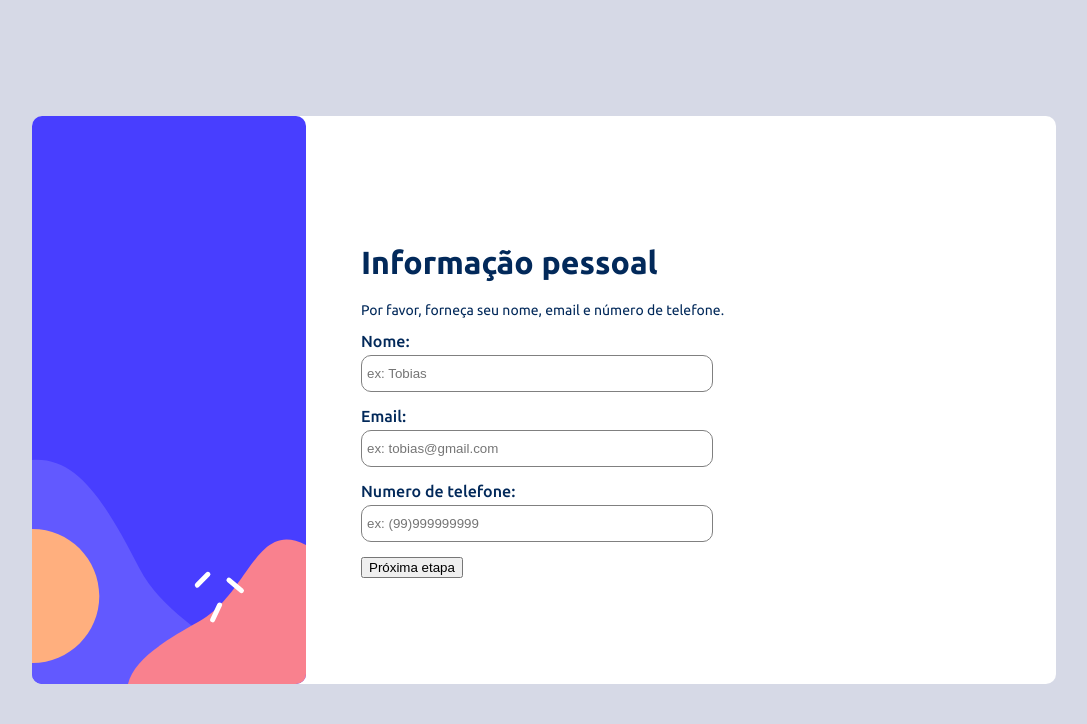
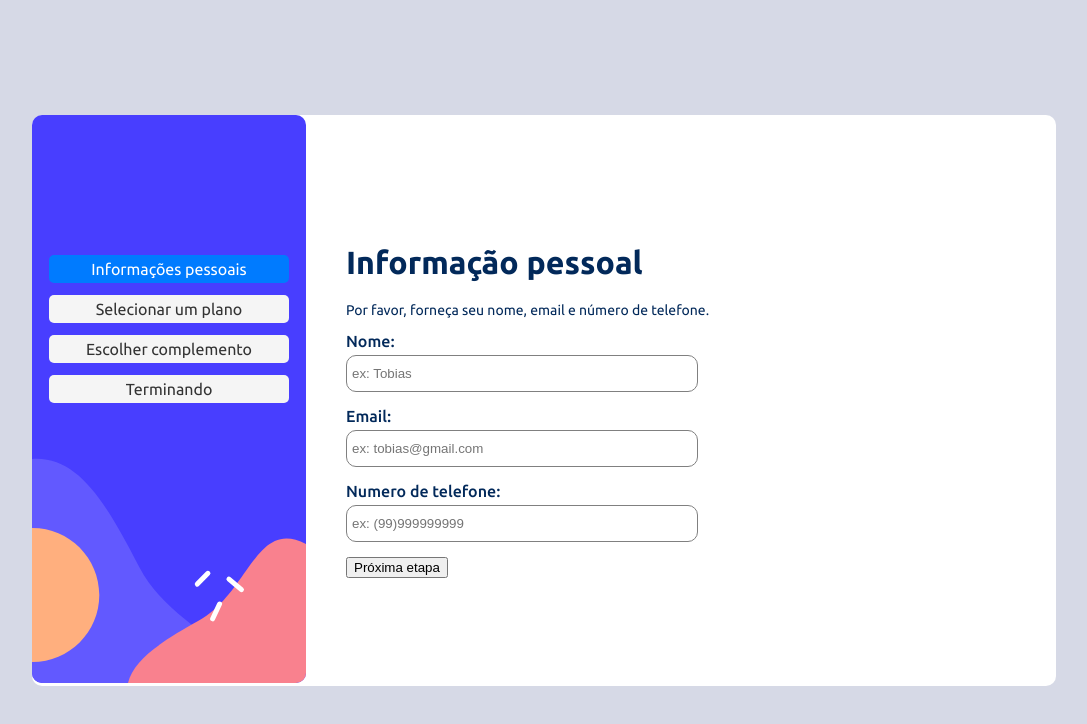
Before and after one commit to tobiasramos/multi-step-form, a React (Create React App) app: page / in a window 1280 px wide. Shown: the top 724 px of the page, without its empty margins (96-1183 px from the left). Built offline with nearby package versions, Linux system fonts and the light colour scheme; the HTML template or start-up script is replaced by a standard one.

Commit message:
Criando um timeline para a aplicação

```diff
--- a/src/components/personalInfo/personal-info.js
+++ b/src/components/personalInfo/personal-info.js
@@ -87,7 +87,6 @@ const PersonalInfo = () => {
 };
 
 const Form = styled.form`
-  margin-left: 30px;
   width: 25rem;
   padding: 5px;
 `;
--- /dev/null
+++ b/src/components/timeline/timeline.js
@@ -0,0 +1,52 @@
+import { NavLink, useLocation } from "react-router-dom";
+import styled from "styled-components";
+
+const Timeline = () => {
+  const timelineSteps = [
+    { path: "/", label: "Informações pessoais" },
+    { path: "/select-your-plan", label: "Selecionar um plano" },
+    { path: "/pick-add-ons", label: "Escolher complemento" },
+    { path: "/finishing-up", label: "Terminando" },
+  ];
+
+  const location = useLocation();
+
+  return (
+    <TimelineContainer>
+      {timelineSteps.map((step, index) => (
+        <TimelineStep key={index} isActive={location.pathname === step.path}>
+          <NavLink to={step.path} activeClassName="active">
+            {step.label}
+          </NavLink>
+        </TimelineStep>
+      ))}
+    </TimelineContainer>
+  );
+};
+
+const TimelineContainer = styled.div`
+  display: flex;
+  flex-direction: column;
+  justify-content: space-between;
+  margin-top: 10px;
+  padding: 10px;
+`;
+
+const TimelineStep = styled.div`
+width: 15rem;
+  flex: 1;
+  text-align: center;
+  margin: 6px;
+
+  a {
+    color: #333;
+    text-decoration: none;
+    display: block;
+    padding: 5px;
+    border-radius: 5px;
+    background-color: ${({ isActive }) => (isActive ? "#007bff" : "#f5f5f5")};
+    color: ${({ isActive }) => (isActive ? "white" : "#333")};
+  }
+`;
+
+export default Timeline;
--- a/src/page/home.js
+++ b/src/page/home.js
@@ -1,3 +1,4 @@
+import React from "react";
 import { BrowserRouter as Router } from "react-router-dom";
 import { Switch, Route } from "react-router-dom";
 import styled from "styled-components";
@@ -5,12 +6,18 @@ import PersonalInfo from "../components/personalInfo/personal-info";
 import SelectYourPlan from "../components/selectYourPlan/select-your-plan";
 import PickAddOns from "../components/pickAddOns/pick-add-ons";
 import FinishingUp from "../components/finishingUp/finishing-up";
+import Timeline from "../components/timeline/timeline";
 
 const Home = () => {
   return (
     <Router>
       <DivContainer>
-        <img src="/images/bg-sidebar-desktop.svg" alt="Fundo" />
+        <ImgContainer>
+          <img src="/images/bg-sidebar-desktop.svg" alt="Fundo" />
+          <TimelineContainer>
+            <Timeline />
+          </TimelineContainer>
+        </ImgContainer>
         <Switch>
           <Route path="/" exact component={PersonalInfo} />
           <Route path="/select-your-plan" component={SelectYourPlan} />
@@ -22,8 +29,6 @@ const Home = () => {
   );
 };
 
-export default Home;
-
 const DivContainer = styled.div`
   width: 80%;
   margin: auto auto;
@@ -31,8 +36,18 @@ const DivContainer = styled.div`
   align-items: center;
   border-radius: 10px;
   background-color: hsl(0, 0%, 100%);
+`;
 
-  img {
-    margin-right: 20px;
-  }
+const ImgContainer = styled.div`
+  position: relative;
+  margin-right: 35px;
 `;
+
+const TimelineContainer = styled.div`
+  position: absolute;
+  top: 20%;
+  left: 50%;
+  transform: translateX(-50%);
+`;
+
+export default Home;
```
